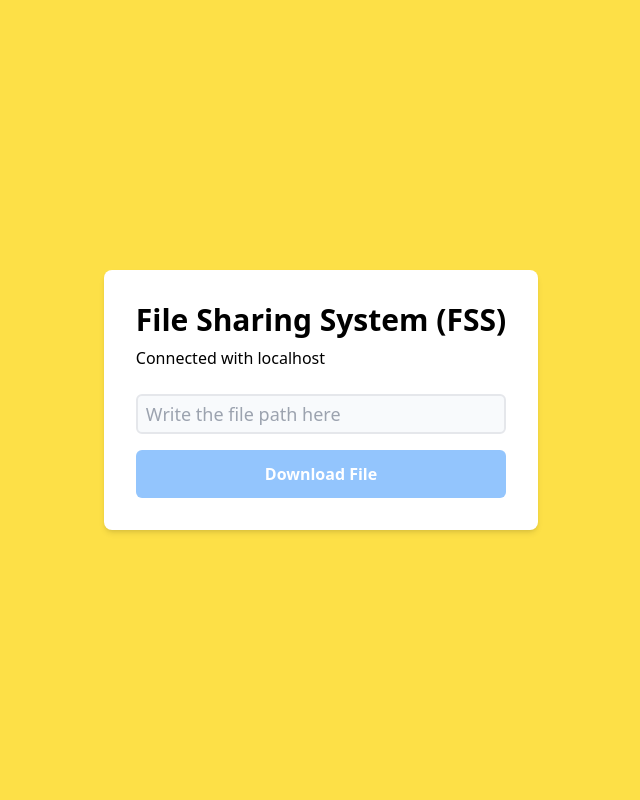
After one commit to rakRandom/file-sharing-system-host, a Flask app: page /download in a window 1280 px wide. The commit adds this page. Shown: the whole page, without its empty margins (319-959 px from the left). Run offline with Flask 3, Linux system fonts and the light colour scheme.

Commit message:
feat: detach download page from the others, add icon and a base html

```diff
--- a/app.py
+++ b/app.py
@@ -1,7 +1,7 @@
 from flask import Flask, send_from_directory, abort, render_template
 
 app = Flask(__name__)
-app.config['TEMPLATES_AUTO_RELOAD'] = True
+app.config["TEMPLATES_AUTO_RELOAD"] = True
 
 # Defines the directory where the files will be
 FILE_DIRECTORY = app.root_path + "\\download"
@@ -12,7 +12,12 @@ def index():
     return render_template("index.html")
 
 
-@app.route('/<filename>')
+@app.route("/download")
+def download():
+    return render_template("download.html")
+
+
+@app.route("/download/<filename>")
 def download_file(filename):
     try:
         return send_from_directory(FILE_DIRECTORY, filename, as_attachment=True)
@@ -20,5 +25,5 @@ def download_file(filename):
         abort(404)
 
 
-if __name__ == '__main__':
-    app.run(host='0.0.0.0', port=2024)
+if __name__ == "__main__":
+    app.run(host="0.0.0.0", port=2024)
--- a/static/css/output.css
+++ b/static/css/output.css
@@ -571,6 +571,10 @@ video {
   margin-bottom: 1.5rem;
 }
 
+.block {
+  display: block;
+}
+
 .flex {
   display: flex;
 }
--- /dev/null
+++ b/templates/base.html
@@ -0,0 +1,14 @@
+<!DOCTYPE html>
+<html lang="en">
+<head>
+    <meta charset="UTF-8">
+    <meta name="viewport" content="width=device-width, initial-scale=1.0">
+    <link rel="shortcut icon" href="{{url_for('static', filename='favicon.ico')}}">
+    <link href="{{url_for('static', filename='css/output.css')}}" rel="stylesheet">
+    <title> File Sharing System {% if subtitle is defined %} - {{ subtitle }} {% endif %} </title>
+    {% block head %}{% endblock %}
+</head>
+<body class="w-full h-svh overflow-hidden">
+    {% block body %}{% endblock %}
+</body>
+</html>
--- /dev/null
+++ b/templates/download.html
@@ -0,0 +1,63 @@
+{% extends 'base.html' %}
+
+{% set subtitle = 'Download' %}
+
+{% block body %}
+<div class="flex items-center justify-center w-full h-full bg-yellow-300">
+    <div class="w-fit h-fit p-8 bg-white rounded-lg shadow-md">
+        <header class="mb-6">
+            <h1 class="text-center text-3xl font-semibold mb-2">
+                File Sharing System (FSS)
+            </h1>
+            <p>
+                Connected with
+                <a href="/" class="hover:underline">
+                    {{request.host}}
+                </a>
+            </p>
+        </header>
+
+        <form action="#" class="group flex flex-col gap-4">
+            <input
+                type="text"
+                id="file-path"
+                placeholder="Write the file path here"
+                class="text-lg w-full py-1 px-2 border-2 rounded-md bg-slate-50"
+                required
+            >
+
+            <button
+                type="submit"
+                id="submit-button"
+                class="text-white font-semibold w-full mx-auto p-3 bg-blue-500 rounded-md transition-colors group-invalid:bg-blue-300 group-invalid:pointer-events-none group-valid:hover:bg-blue-600"
+            >
+                Download File
+            </button>
+        </form>
+    </div>
+</div>
+
+<script>
+    const input = document.getElementById("file-path");
+    const button = document.getElementById("submit-button");
+
+    button.addEventListener("click", e => {
+        e.preventDefault();
+
+        button.innerText = "Downloading File...";
+        downloadFile(input.value);
+        button.innerText = "Download File";
+    });
+
+    async function downloadFile(path) {
+        let link = document.createElement("a");
+        link.style.display = "hidden";
+        link.href = "/download/" + path;
+        link.download = "";
+
+        document.body.appendChild(link);
+        link.click();
+        link.remove();
+    }
+</script>
+{% endblock %}
```
Also changed, not shown: templates/index.html (+3 -66 lines), static/favicon.ico (added), static/logo.png (added).
